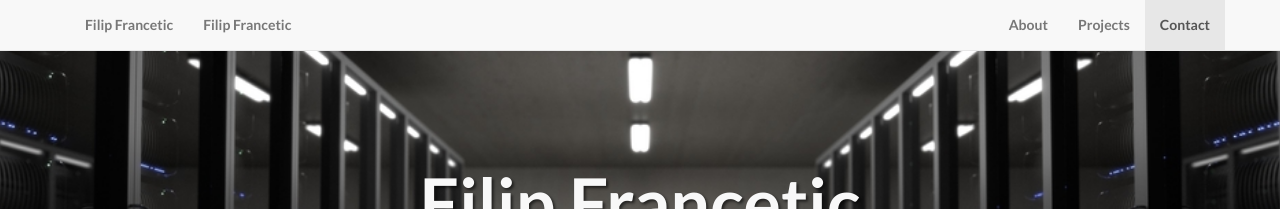
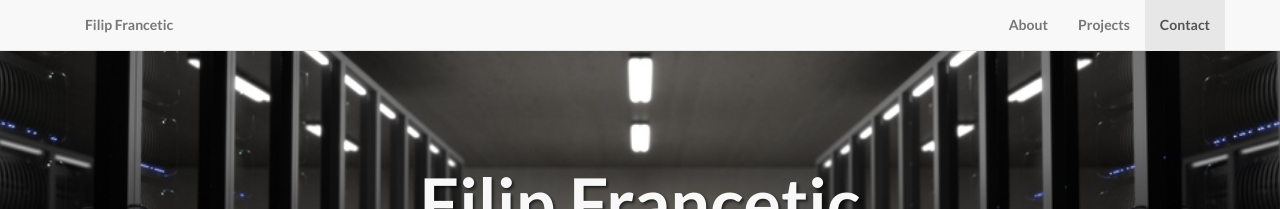
Before and after one commit to Filip-F/Filip-F.github.io, a Jekyll site: the page built from index.html, in a window 1280 px wide. Shown: the top 209 px of the page. Built offline with Jekyll 4.4.1, drawn with Linux system fonts in a browser that asks for light colours.

Commit message:
Make header bar responsive

```diff
--- a/_includes/header.html
+++ b/_includes/home.html
@@ -1,9 +1,6 @@
 <section id="home">
-  <!-- Header -->
   <div class="intro-header">
-
     <div class="container">
-
       <div class="row">
 	<div class="col-lg-12">
 	  <div class="intro-message">
@@ -20,10 +17,8 @@
 	  </div>
 	</div>
       </div>
-
     </div>
     <!-- /.container -->
-
   </div>
   <!-- /.intro-header -->
 </section>
--- a/_includes/nav.html
+++ b/_includes/nav.html
@@ -9,20 +9,16 @@
         <span class="icon-bar"></span>
       </button>
     </div>
-    <!-- Collect the nav links, forms, and other content for toggling -->
     <div class="collapse navbar-collapse" id="navbar-collapse-1">
       <ul class="nav navbar-nav navbar-left hidden-xs">
         <li>
           <a class="page-scroll" href="#home">Filip Francetic</a>
         </li>
-	<li>
-          <a class="page-scroll" href="#home">Filip Francetic</a>
-        </li>
       </ul>
       <ul class="nav navbar-nav navbar-right">
 	<!-- <li class="visible-xs"> -->
-        <!--   <a class="page-scroll" href="">Filip Francetic</a> -->
-        <!-- </li> -->
+        <!--   <a class="page-scroll" href="#home">Filip Francetic</a> -->
+	<!-- </li> -->
 	<li>
           <a class="page-scroll" href="#about">About</a>
         </li>
--- a/_layouts/default.html
+++ b/_layouts/default.html
@@ -4,7 +4,7 @@
 
   <body>
     {% include nav.html %}
-    {% include header.html %}
+    {% include home.html %}
     {% include about.html %}
     {% include page_content.html %}
     {% include contact.html %}
```
